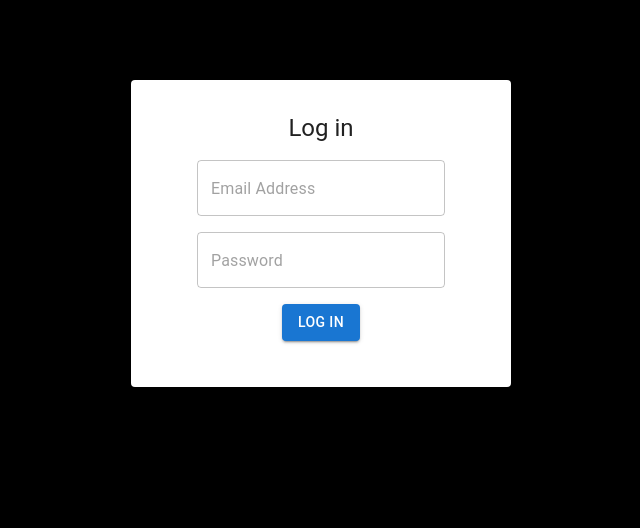
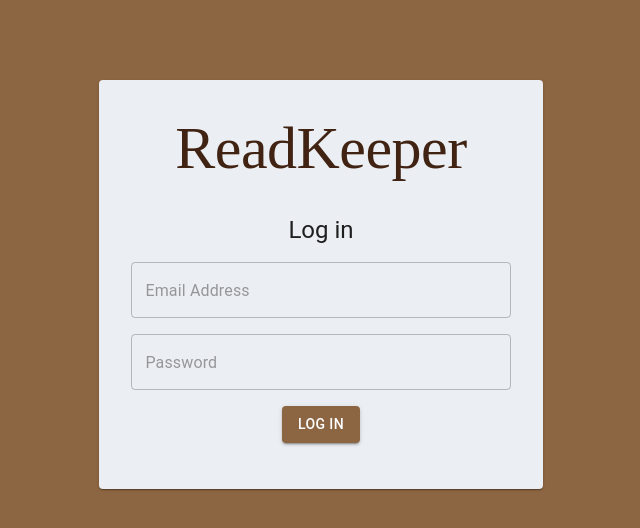
Before and after one commit to jaehyun-CS/el-readkeeper, a React (Create React App) app: page / in a window 1280 px wide. Shown: the top 528 px of the page, without its empty margins (319-959 px from the left). Built offline with nearby package versions, Linux system fonts and the light colour scheme.

Commit message:
Styling changes

```diff
--- a/src/scenes/login/index.css
+++ b/src/scenes/login/index.css
@@ -1,8 +1,3 @@
 body {
-    background-color: black;
+    background-color: #8C6542;
 }
-
-.loginBox {
-    margin: auto;
-    width: 30%;
-}
--- a/src/scenes/login/index.tsx
+++ b/src/scenes/login/index.tsx
@@ -14,14 +14,28 @@ import './index.css';
 
 const styles = {
     loginBox: {
+        background: '#EBEEF2',
         textAlign: 'center',
         margin: '5em auto 5em auto',
         width: '30%',
-        padding: '2em 0 2em 0'
+        padding: '2em 2em 2em 2em'
     },
     fieldBox: {
         margin: '1em auto 1em auto',
         display: 'block',
+    },
+    title: {
+        color: '#402312',
+        fontFamily: 'Didot',
+        paddingBottom: '.5em'
+    },
+    button: {
+        margin: '1em auto 1em auto',
+        display: 'block',
+        background: '#8C6542',
+        hover: {
+            background: '#8C6542'
+        }
     }
 };
 
@@ -34,6 +48,7 @@ const handleSubmit = (data: { email: string, password: string }, { setSubmitting
 const LoginPage = (): JSX.Element => {
     return (
         <Paper sx={ styles.loginBox }>
+            <Typography variant='h2' sx={ styles.title }>ReadKeeper</Typography>
             <Typography variant='h5'>Log in</Typography>
             <Formik
                 initialValues={{
@@ -45,6 +60,7 @@ const LoginPage = (): JSX.Element => {
                 {({ values, isSubmitting }) => (
                     <Form>
                         <Field
+                            fullWidth
                             placeholder='Email Address'
                             name='email'
                             type='input'
@@ -53,6 +69,7 @@ const LoginPage = (): JSX.Element => {
                         />
 
                         <Field
+                            fullWidth
                             placeholder='Password'
                             name='password'
                             type='input'
@@ -60,7 +77,7 @@ const LoginPage = (): JSX.Element => {
                             sx={ styles.fieldBox }
                         />
 
-                        <Button disabled={ isSubmitting } variant='contained' sx={ styles.fieldBox } type='submit'>
+                        <Button disabled={ isSubmitting } variant='contained' sx={ styles.button } type='submit'>
                             Log in
                         </Button>
                     </Form>
```
